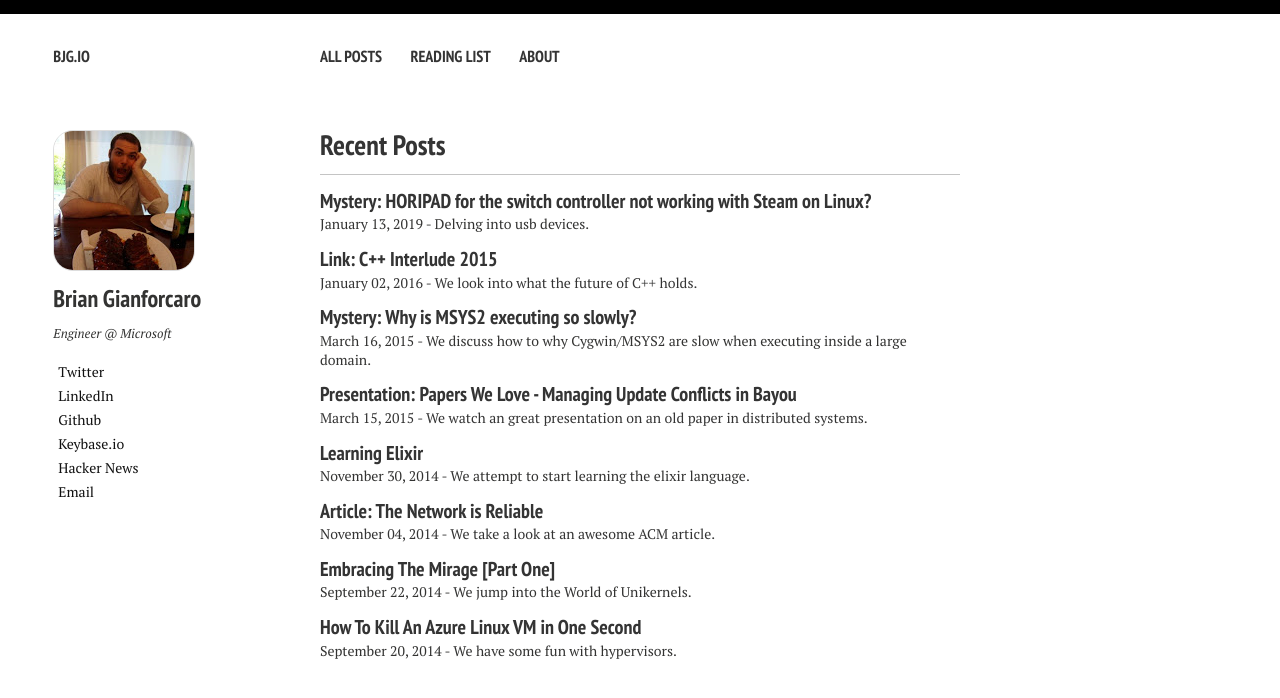
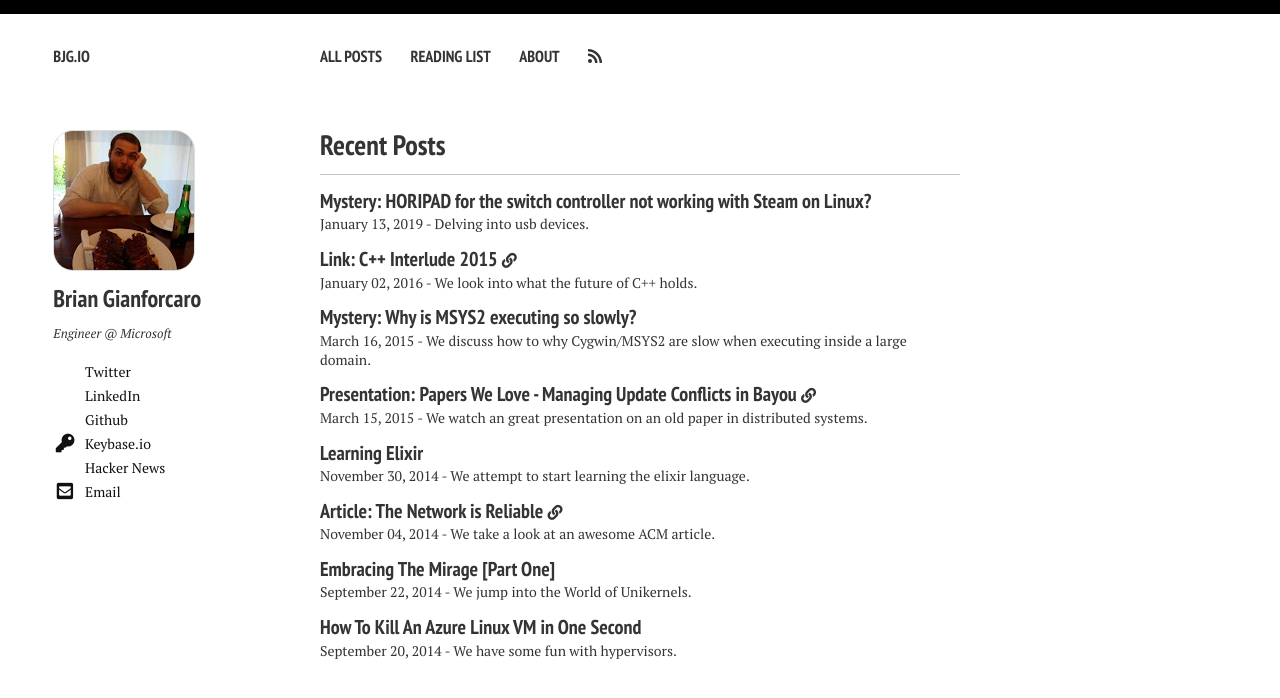
Before and after one commit to bgianfo/bgianfo.github.io, a Jekyll site: the page built from index.md, in a window 1280 px wide. Shown: the top 698 px of the page. Built offline with Jekyll 4.4.1, drawn with Linux system fonts in a browser that asks for light colours; nearby versions of some CDN libraries.

Commit message:
Include public fontawesome, fix new fontnames.

```diff
--- a/_includes/_head.html
+++ b/_includes/_head.html
@@ -37,6 +37,7 @@
 <script src="/assets/js/vendor/modernizr-2.7.1.custom.min.js"></script>
 
 <link href='//fonts.googleapis.com/css?family=PT+Sans+Narrow:400,700%7CPT+Serif:400,700,400italic' rel='stylesheet' type='text/css'>
+<link rel="stylesheet" href="https://use.fontawesome.com/releases/v5.7.1/css/all.css" integrity="sha384-fnmOCqbTlWIlj8LyTjo7mOUStjsKC4pOpQbqyi7RrhN7udi9RwhKkMHpvLbHG9Sr" crossorigin="anonymous">
 
 <!-- Icons -->
 <!-- 16x16 -->
--- a/_layouts/home.html
+++ b/_layouts/home.html
@@ -29,6 +29,7 @@
 {% endif %}
 
 <div id="main" role="main">
+
   <div class="article-author-side">
     {% include _author-bio.html %}
   </div>
@@ -37,7 +38,7 @@
     {% for post in site.posts %}
     <article>
       {% if post.link %}
-        <h2 class="link-post"><a href="{{ site.baseurl }}{{ post.url }}" title="{{ post.title }}">{{ post.title }}</a> <a href="{{ post.link }}" target="_blank" title="{{ post.title }}"><i class="fa fa-link"></i></h2>
+        <h2 class="link-post"><a href="{{ site.baseurl }}{{ post.url }}" title="{{ post.title }}">{{ post.title }}</a> <a href="{{ post.link }}" target="_blank" title="{{ post.title }}"><i class="fas fa-xs fa-link"></i></h2>
         <p>  <time datetime="{{ post.date | date: "%Y-%m-%d" }}">{{ post.date | date: "%B %d, %Y" }}</time> - {{ post.excerpt | strip_html | truncate: 160 }}</p>
       {% else %}
         <h2><a href="{{ site.baseurl }}{{ post.url }}" title="{{ post.title }}">{{ post.title }}</a></h2>
--- a/_layouts/post-index.html
+++ b/_layouts/post-index.html
@@ -46,7 +46,7 @@
       {% endunless %}
       <article>
         {% if post.link %}
-          <h2 class="link-post"><a href="{{ site.baseurl }}{{ post.url }}" title="{{ post.title }}">{{ post.title }}</a> <a href="{{ post.link }}" target="_blank" title="{{ post.title }}"><i class="fa fa-link"></i></h2>
+          <h2 class="link-post"><a href="{{ site.baseurl }}{{ post.url }}" title="{{ post.title }}">{{ post.title }}</a> <a href="{{ post.link }}" target="_blank" title="{{ post.title }}"><i class="fas fa-xs fa-link"></i></h2>
           <p>  <time datetime="{{ post.date | date: "%Y-%m-%d" }}">{{ post.date | date: "%B %d, %Y" }}</time> - {{ post.excerpt | strip_html | truncate: 160 }}</p>
         {% else %}
           <h2><a href="{{ site.baseurl }}{{ post.url }}" title="{{ post.title }}">{{ post.title }}</a></h2>
```
